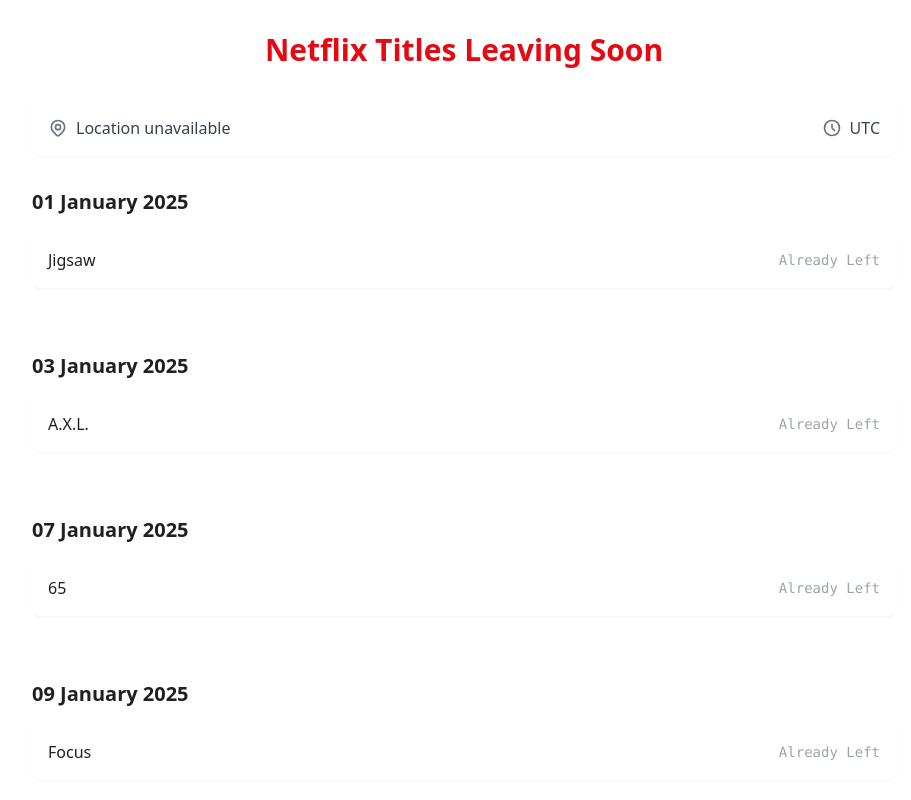
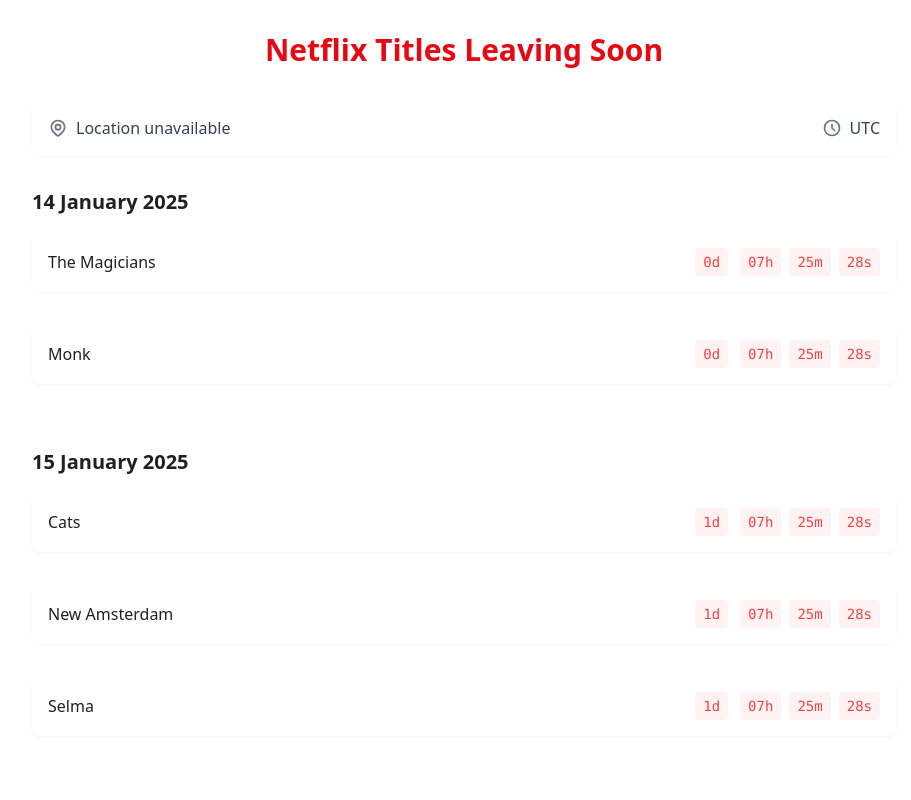
Before and after one commit to sakan811/show-leaving-soon-tracker-website, a Vue app in the folder frontend/: page / in a window 1280 px wide. Shown: the top 800 px of the page, without its empty margins (176-1087 px from the left). Built offline with nearby package versions, Linux system fonts and the light colour scheme; no server answers.

Commit message:
Enhance LeavingTitle component to conditionally render based on upcoming titles. Introduce computed property 'hasUpcomingTitles' to determine if the target date is in the future, improving user experience by displaying relevant information.

```diff
--- a/frontend/src/components/LeavingTitle.vue
+++ b/frontend/src/components/LeavingTitle.vue
@@ -1,5 +1,5 @@
 <template>
-  <div class="mb-8">
+  <div v-if="hasUpcomingTitles" class="mb-8">
     <h3 class="section-title">{{ formatDate(date) }}</h3>
     <div class="grid-layout">
       <div
@@ -17,6 +17,7 @@
 <script setup>
 import CountdownTimer from './CountdownTimer.vue'
 import { format } from 'date-fns'
+import { computed } from 'vue'
 
 const props = defineProps({
   date: {
@@ -62,4 +63,9 @@
     return dateStr
   }
 }
+
+const hasUpcomingTitles = computed(() => {
+  const targetDate = new Date(getDateFromString(props.date))
+  return targetDate > new Date()
+})
 </script>
```
